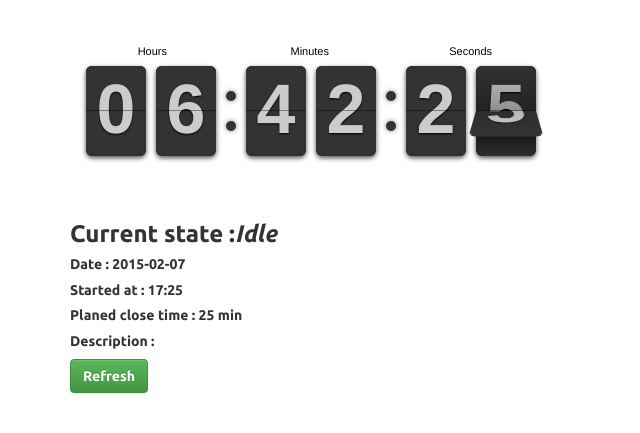
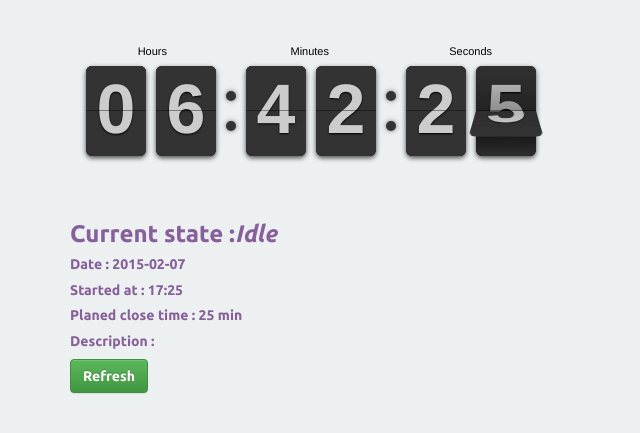
Before and after one commit to vada-ir/team_status, a PHP site: page / in a window 1280 px wide. Shown: the top 433 px of the page, without its empty margins (0-640 px from the left). Run offline with PHP 8.4, Linux system fonts and the light colour scheme; data comes from the database, SQL or seed files in the repository; both versions use the stored data as it was after the commit; some web fonts are replaced.

Commit message:
fix #397

```diff
--- a/config.json
+++ b/config.json
@@ -2,31 +2,36 @@
   "pomodoro": {
     "title": "Pomodoro",
     "time": 25,
-    "color": "#F00",
+    "color": "#CF000F",
+    "font_color": "#FFF",
     "enable": true
   },
   "short_break": {
     "title": "Short break",
-    "time": 5,
-    "color": "#0F0",
+    "time": 1,
+    "color": "#3498db",
+    "font_color": "#FFF",
     "enable": true
   },
   "long_break": {
     "title": "Long break",
     "time": 15,
-    "color": "#00F",
+    "color": "#2980b9",
+    "font_color": "#FFF",
     "enable": true
   },
   "session": {
     "title": "Session",
     "time": 60,
-    "color": "#F00",
+    "color": "#f39c12",
+    "font_color": "#FFF",
     "enable": true
   },
   "idle": {
     "title": "Idle",
     "time": 25,
-    "color": "#FFF",
+    "color": "#ecf0f1",
+    "font_color": "#875F9A",
     "enable": true
   }
 }
--- a/index.php
+++ b/index.php
@@ -30,7 +30,7 @@
         <script src="js/vendor/modernizr-2.6.2-respond-1.1.0.min.js"></script>
         <script src="js/flipclock.min.js"></script>
         <script src="js/notify.js"></script>
-        <script>var status_duration = 0 ;</script>
+        <script>var status_duration = 0 ; var reloadPage = false; </script>
 
     </head>
     <body>
--- a/js/main.js
+++ b/js/main.js
@@ -19,6 +19,7 @@ $(document).ready(function(){
     var clock = $('.countdown').FlipClock({
         countdown: true,
         stop : function() {
+            // show notification on end
             if (!showForFirstTime) {
                 showForFirstTime = true;
                 if (granted) {
@@ -28,11 +29,27 @@ $(document).ready(function(){
                     myNotification.show();
                 }
             }
+
         }
-       // clockFace: 'MinuteCounter'
     });
+
     clock.setTime(status_duration);
-
     clock.start();
 
+    // reset counter to count up when time is 0
+    var countUp = false;
+    var reloadcounter = setInterval(function () {
+        if (clock.getTime() == 0)
+        {
+            countUp = true;
+            clock.setCountdown(false);
+        }
+    }, 4000);
+
+    var refreshPage = setInterval(function(){
+        console.log(reloadPage + '  -  ' + countUp);
+        if(reloadPage && countUp)
+            location.reload();
+    },100000);
+
 });
--- a/main.php
+++ b/main.php
@@ -16,11 +16,12 @@ if ($numRows > 0) {
     $res = $db->query($query);
     $UnterminatedState = $res->fetchArray(SQLITE3_ASSOC);
     $statusTabColor = $configs[$UnterminatedState['type']]['color'];
+    $fontColor = $configs[$UnterminatedState['type']]['font_color'];
     $spent = round(strtotime($now) - strtotime($UnterminatedState['start_date']))/60;
     $countDown = $configs[$UnterminatedState['type']]['time'] - $spent;
     if($countDown<0)
         $countDown = 0;
-    echo '<script>status_duration ='.($countDown*60).'; </script>';
+    echo    '<script>status_duration ='.($countDown*60).'; var reloadPage = true; </script>';
     echo "<script>$('body').css('background-color', '$statusTabColor');</script>";
 
 }
@@ -29,7 +30,7 @@ if ($numRows > 0) {
 <div class="countdown"></div>
 
 <?php if (isset($UnterminatedState)): ?>
-    <div class="voffset6">
+    <div class="voffset6" style="color: <?php echo $fontColor; ?> ;">
         <h3 class="animated shake" ><strong>Current state :</strong><em class="current_status"><?php echo $configs[$UnterminatedState['type']]['title']; ?> </em></h3>
         <h5><strong>Date :</strong> <?php echo date('Y-m-d',strtotime($UnterminatedState['start_date'])); ?></h5>
         <h5><strong>Started at :</strong> <?php echo date('H:i',strtotime($UnterminatedState['start_date'])); ?> </h5>
```
Also changed, not shown: admin.php (+13 -3 lines), db/devstat.sqlite.
